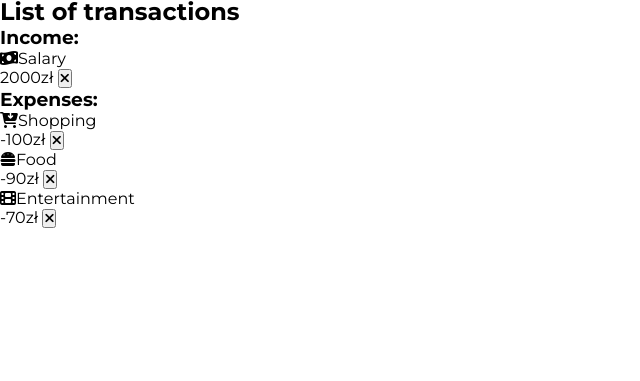
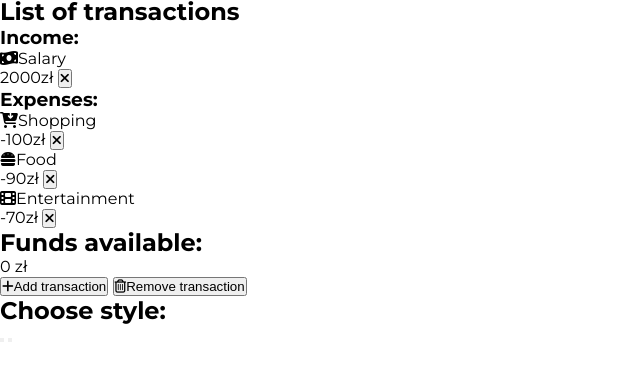
Before and after one commit to marcin-kk/WalletApp, a plain HTML site: page index.html in a window 1280 px wide. Shown: the part 61-442 px from the top of the page, without its empty margins (0-640 px from the left). Drawn offline with Linux system fonts and the light colour scheme.

Commit message:
html: option section done

```diff
--- a/index.html
+++ b/index.html
@@ -20,13 +20,9 @@
     </header>
 
     <main>
-
         <section class="transactions">
-
             <h2 class="title">List of transactions</h2>
-
             <div class="transaction-list">
-
                 <div class="income-area">
                     <h3>Income:</h3>
                     <div class="transaction" id="0">
@@ -35,8 +31,6 @@
                                     class="fas fa-times"></i></button></p>
                     </div>
                 </div>
-
-
                 <div class="expenses-area">
                     <h3>Expenses:</h3>
                     <div class="transaction" id="1">
@@ -46,18 +40,34 @@
                     </div>
                     <div class="transaction" id="2">
                         <p class="transaction-name"><i class="fas fa-hamburger"></i>Food</p>
-                        <p class="transaction-amount">-90zł <button class="delete"><i
-                                    class="fas fa-times"></i></button></p>
+                        <p class="transaction-amount">-90zł <button class="delete"><i class="fas fa-times"></i></button>
+                        </p>
                     </div>
                     <div class="transaction" id="3">
                         <p class="transaction-name"><i class="fas fa-film"></i>Entertainment</p>
-                        <p class="transaction-amount">-70zł <button class="delete"><i
-                                    class="fas fa-times"></i></button></p>
+                        <p class="transaction-amount">-70zł <button class="delete"><i class="fas fa-times"></i></button>
+                        </p>
                     </div>
                 </div>
+            </div>
+        </section>
 
+        <section class="options">
+            <div>
+                <h2 class="title">Funds available:</h2>
+                <p class="available money">0 zł</p>
             </div>
-
+            <div class="controls">
+                <button class="add-transaction"><i class="fas fa-plus"></i>Add transaction</button>
+                <button class="delete-all"><i class="far fa-trash-alt"></i>Remove transaction</button>
+            </div>
+            <div class="style-selection">
+                <h2 class="title">Choose style:</h2>
+                <div class="color buttons">
+                    <button class="light"></button>
+                    <button class="dark"></button>
+                </div>
+            </div>
         </section>
 
     </main>
```
